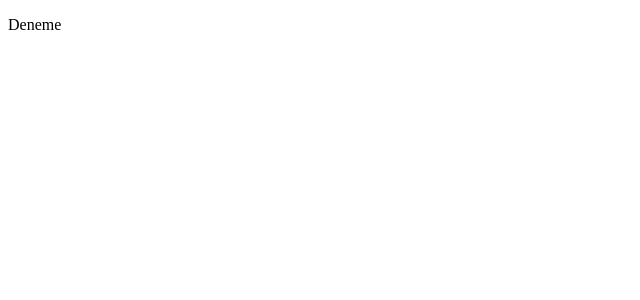
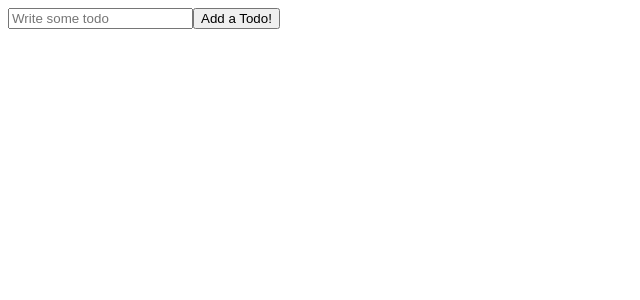
Before and after one commit to kayz9119/React-ToDo-App, a React (Create React App) app: page / in a window 1280 px wide. Shown: the top 300 px of the page, without its empty margins (0-640 px from the left). Built offline with nearby package versions, Linux system fonts and the light colour scheme.

Commit message:
added my two components.

```diff
--- a/src/App.js
+++ b/src/App.js
@@ -1,7 +1,19 @@
+import TodoForm from "./components/TodoForm";
+import { useState } from "react";
+import Todo from "./components/Todo";
 function App() {
+    const [todos, setTodos] = useState([]);
+    const addTodo = todo => {
+        if(!todo.text || /^\s$/.test(todo.text)) {
+            return
+        }
+        const newTodos = [...todos, todo]
+        setTodos(newTodos)
+    }
   return (
     <>
-      <p>Deneme</p>
+        <TodoForm onSubmit={addTodo} />
+        <Todo todos={todos}/>
     </>
   );
 }
```
